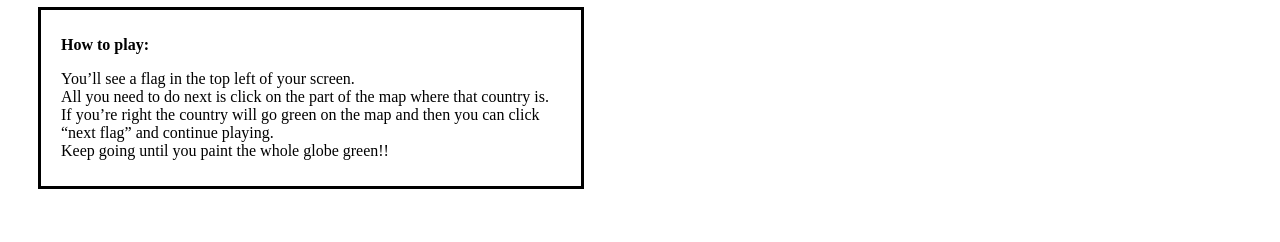
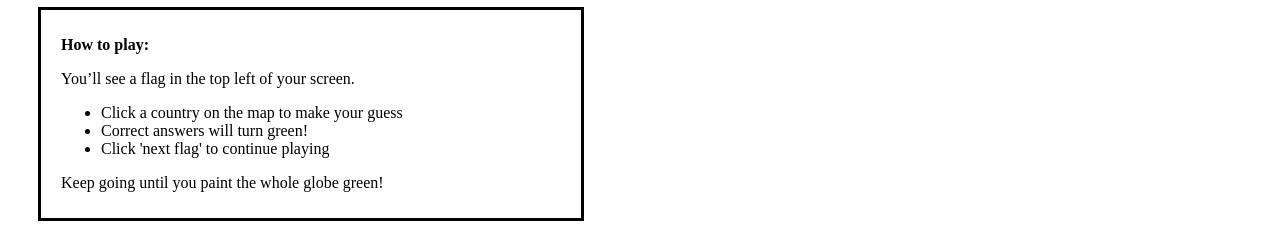
Before and after one commit to matt-hutcheson/GeoQuiz, a Vue app in the folder client/: page / in a window 1280 px wide. Both pictures are taken after a click on the button "Play". Shown: the part 252-494 px from the top of the page. Built offline with nearby package versions, Linux system fonts and the light colour scheme; no server answers.

Commit message:
Tweaked instructional text

```diff
--- a/client/src/components/Play/instructions.vue
+++ b/client/src/components/Play/instructions.vue
@@ -1,10 +1,13 @@
 <template>
     <article id="instructions">
         <p><b>How to play:</b></p>
-        <p> You’ll see a flag in the top left of your screen. <br>
-            All you need to do next is click on the part of the map where that country is.<br>
-            If you’re right the country will go green on the map and then you can click “next flag” and continue playing. <br>
-            Keep going until you paint the whole globe green!! </p>
+        <p>You’ll see a flag in the top left of your screen.</p>
+            <ul>
+                <li>Click a country on the map to make your guess</li>
+                <li>Correct answers will turn green!</li>
+                <li>Click 'next flag' to continue playing</li>
+            </ul>
+        <p>Keep going until you paint the whole globe green!</p>
     </article>
 </template>
 
```
